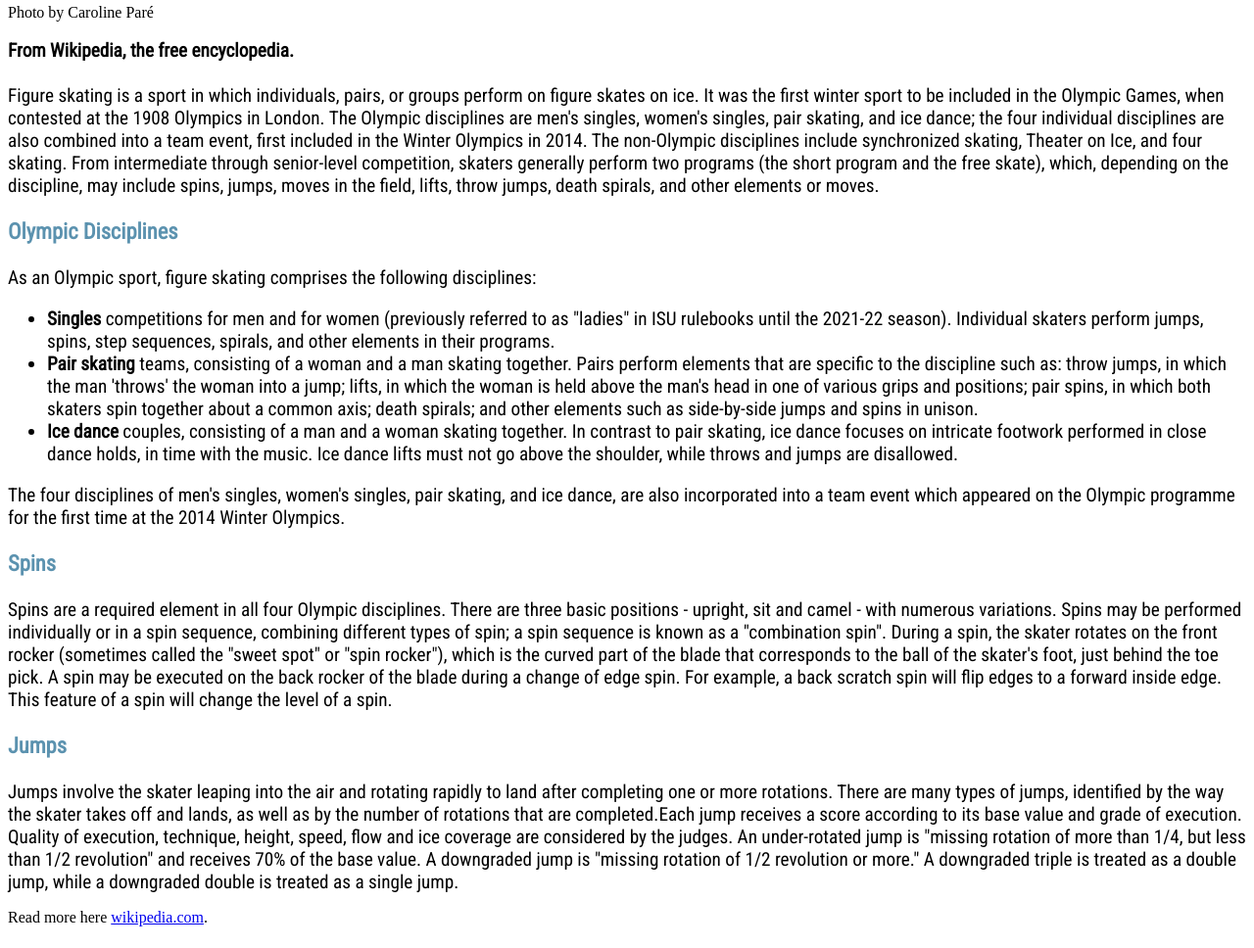
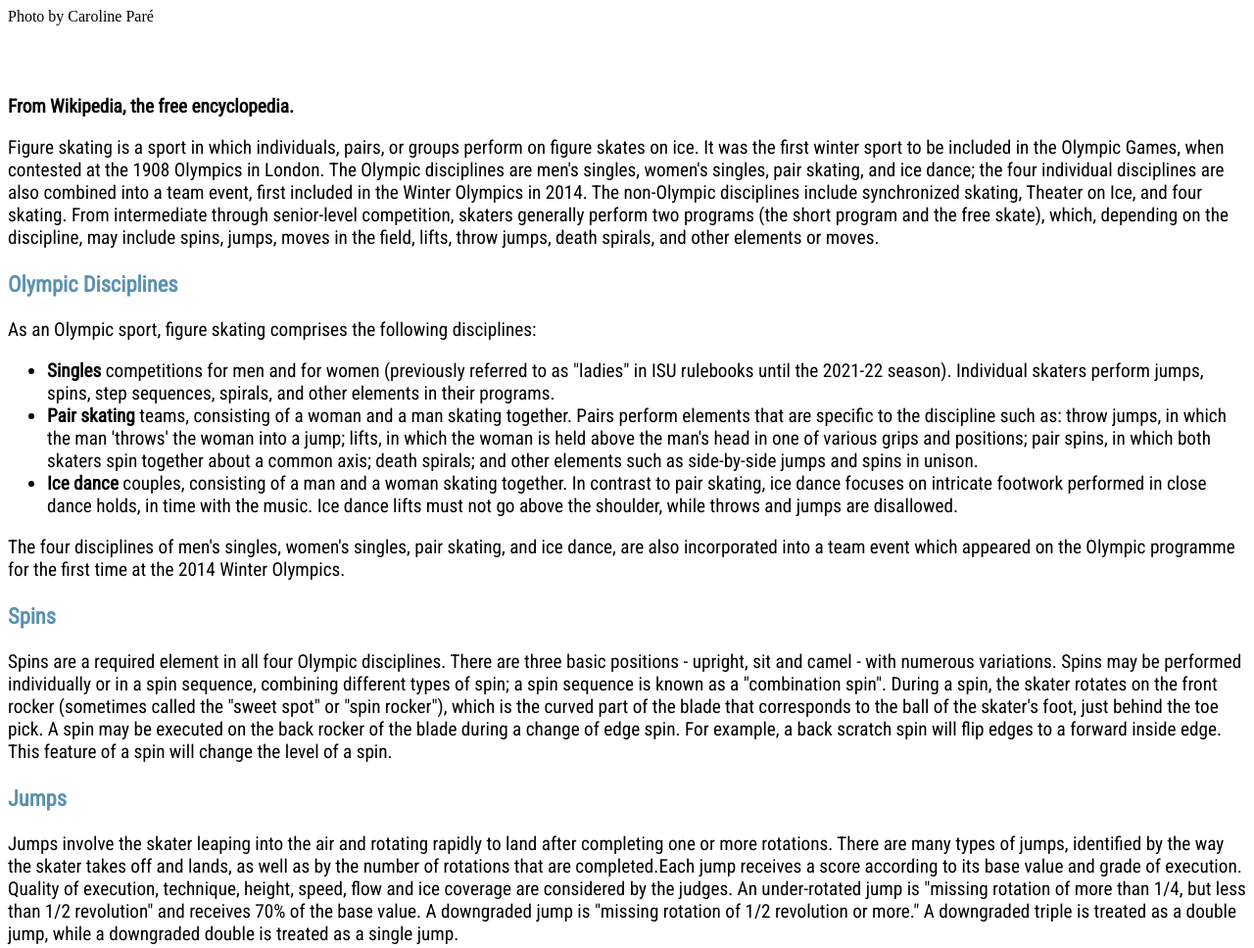
Before and after one commit to yeseniamontenegro/yeseniamontenegro.github.io, a plain HTML site: page projects/wiki/index.html in a window 1280 px wide. Shown: the part 477-1445 px from the top of the page at 98% size. Drawn offline with Linux system fonts and the light colour scheme.

Commit message:
revisions

```diff
--- a/projects/wiki/css/style.css
+++ b/projects/wiki/css/style.css
@@ -30,5 +30,5 @@ h3 {
 }
 
 img {
-    padding: 20px;
+    padding: 20px 20px 8px 0;
 }
--- a/projects/wiki/index.html
+++ b/projects/wiki/index.html
@@ -24,13 +24,12 @@
             <h1>Figure Skating</h1>
             <img src="img/figureskate.jpg" alt="Couple ice skating">
         </section>
-        <p1>Photo by Caroline Paré</p1>
+        <p>Photo by Caroline Paré</p>
         <br>
         <br>
-
         <section class="info">
-            <p1><b>From Wikipedia, the free encyclopedia.</b><br></p1>
-            <p1><br>Figure skating is a sport in which individuals, pairs, or groups perform on figure skates on ice. It
+            <p><b>From Wikipedia, the free encyclopedia.</b><br></p>
+            <p>Figure skating is a sport in which individuals, pairs, or groups perform on figure skates on ice. It
                 was the first winter sport to be included in the Olympic Games, when contested at the 1908 Olympics in
                 London.
                 The Olympic disciplines are men's singles, women's singles, pair skating, and ice dance; the four
@@ -40,9 +39,9 @@
                 intermediate
                 through senior-level competition, skaters generally perform two programs (the short program and the free
                 skate), which, depending on the discipline, may include spins, jumps, moves in the field, lifts, throw
-                jumps, death spirals, and other elements or moves.</p1>
+                jumps, death spirals, and other elements or moves.</p>
             <h3>Olympic Disciplines</h3>
-            <p1>As an Olympic sport, figure skating comprises the following disciplines:</p1>
+            <p>As an Olympic sport, figure skating comprises the following disciplines:</p>
             <ul>
                 <li><b>Singles</b> competitions for men and for women (previously referred to as "ladies" in ISU
                     rulebooks
@@ -62,13 +61,12 @@
                     ice dance focuses on intricate footwork performed in close dance holds, in time with the music. Ice
                     dance lifts must not go above the shoulder, while throws and jumps are disallowed.</li>
             </ul>
-            <p1>The four disciplines of men's singles, women's singles, pair skating, and ice dance, are also
+            <p>The four disciplines of men's singles, women's singles, pair skating, and ice dance, are also
                 incorporated
                 into a team event which appeared on the Olympic programme for the first time at the 2014 Winter
-                Olympics.
-            </p1>
+                Olympics.</p>
             <h3>Spins</h3>
-            <p1>Spins are a required element in all four Olympic disciplines. There are three basic positions - upright,
+            <p>Spins are a required element in all four Olympic disciplines. There are three basic positions - upright,
                 sit
                 and camel - with numerous variations. Spins may be performed individually or in a spin sequence,
                 combining
@@ -80,9 +78,9 @@
                 executed on
                 the back rocker of the blade during a change of edge spin. For example, a back scratch spin will flip
                 edges
-                to a forward inside edge. This feature of a spin will change the level of a spin.</p1>
+                to a forward inside edge. This feature of a spin will change the level of a spin.</p>
             <h3>Jumps</h3>
-            <p1>Jumps involve the skater leaping into the air and rotating rapidly to land after completing one or more
+            <p>Jumps involve the skater leaping into the air and rotating rapidly to land after completing one or more
                 rotations. There are many types of jumps, identified by the way the skater takes off and lands, as well
                 as
                 by the number of rotations that are completed.Each jump receives a score according to its base value and
@@ -92,7 +90,7 @@
                 and
                 receives 70% of the base value. A downgraded jump is "missing rotation of 1/2 revolution or more." A
                 downgraded triple is treated as a double jump, while a downgraded double is treated as a single jump.
-            </p1>
+            </p>
         </section>
 
         <footer>
```
